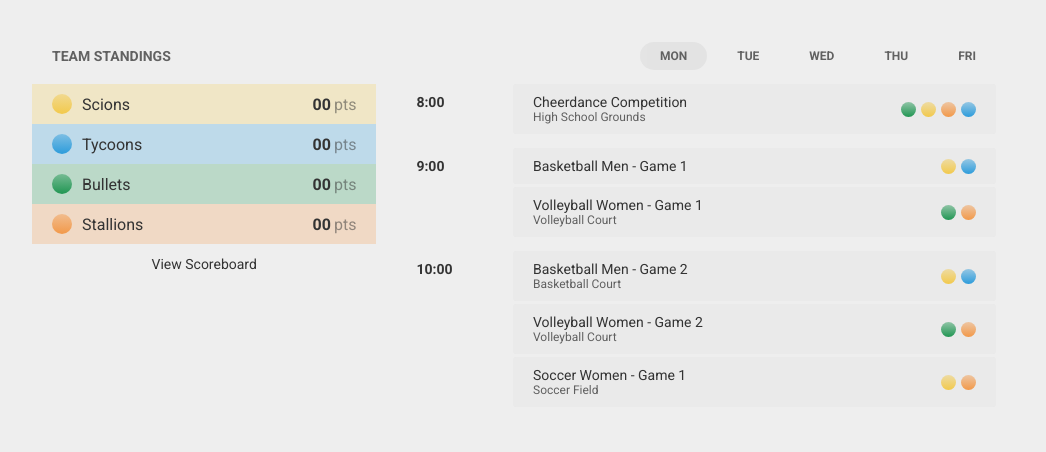
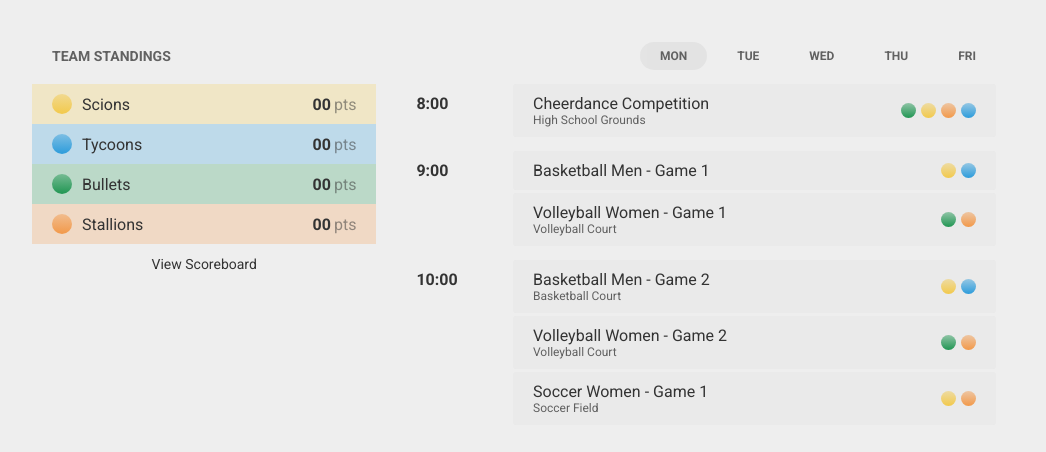
Before and after one commit to arnellebalane/upcebu-intrams, a website: page public/schedule.html in a window 1280 px wide. Shown: the part 136-588 px from the top of the page, without its empty margins (116-1162 px from the left). Drawn offline with Linux system fonts and the light colour scheme.

Commit message:
default font sizes for event name and schedule time

```diff
--- a/public/assets/stylesheets/schedule.css
+++ b/public/assets/stylesheets/schedule.css
@@ -59,7 +59,6 @@
 .schedule-time {
     flex: 1 0 0;
     padding-top: 1rem;
-    font-size: 1.4rem;
     font-weight: 700;
 }
 
@@ -97,11 +96,6 @@
 }
 
 
-.timeslot-event .event-name {
-    font-size: 1.4rem;
-}
-
-
 .timeslot-event .event-venue {
     font-size: 1.2rem;
     opacity: 0.75;
```
